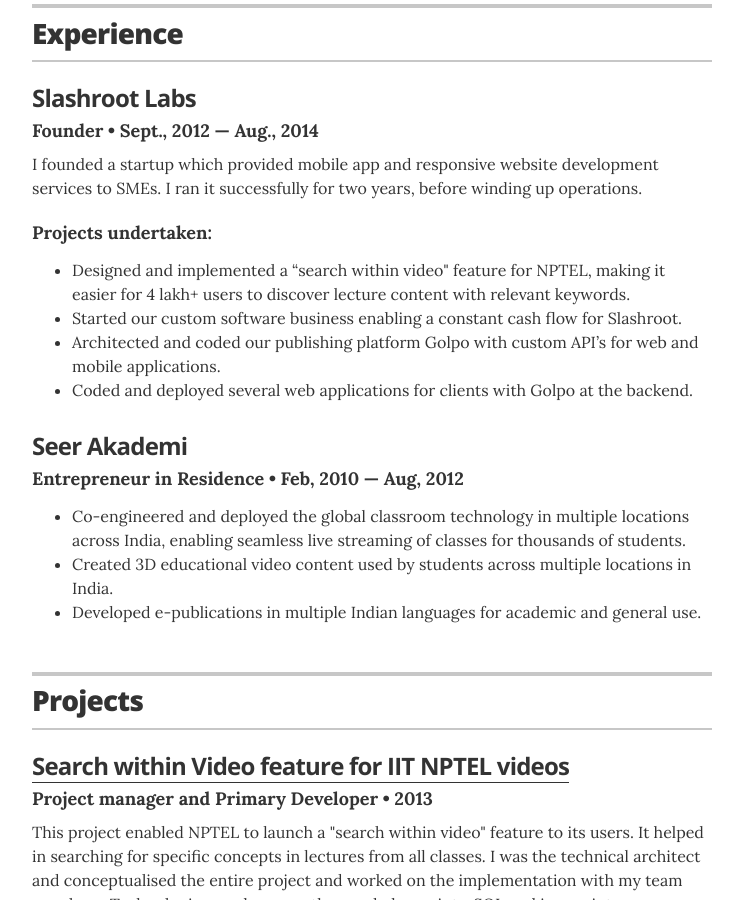
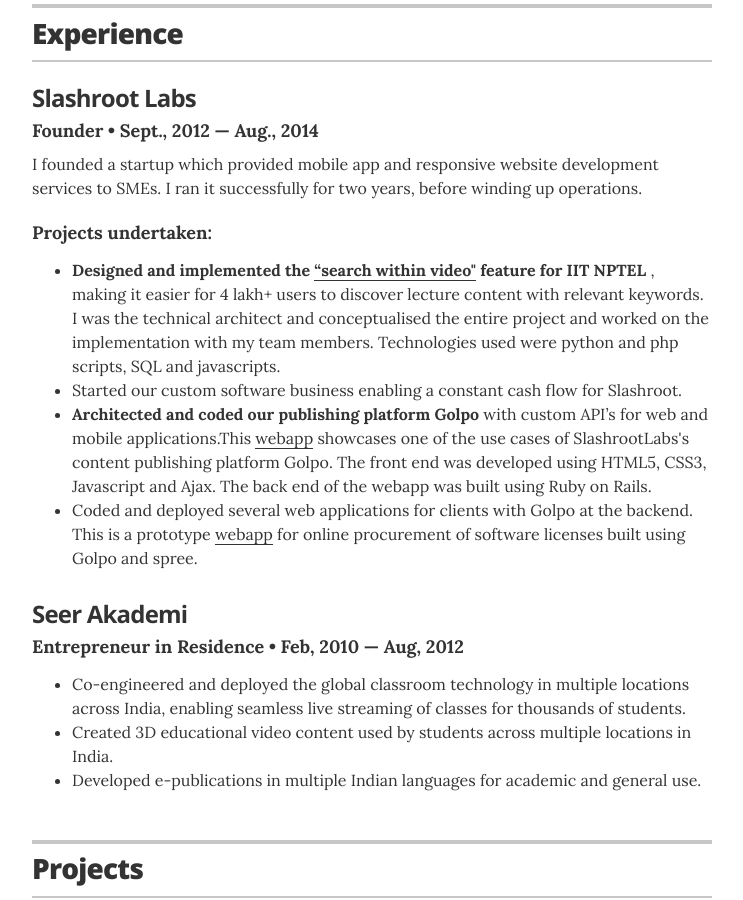
Before and after one commit to CapedCrusader/resume, a Jekyll site: the page built from index.html, in a window 1280 px wide and 900 px high, scrolled down 949 px. Shown: the whole window, without its empty margins (268-1011 px from the left). Built offline with Jekyll 4.4.1, drawn with Linux system fonts in a browser that asks for light colours; some of the changed text lies outside the part shown.

Commit message:
Updating slashroot projects

```diff
--- a/_layouts/resume.html
+++ b/_layouts/resume.html
@@ -94,10 +94,10 @@
           <br>
           <h5 class="resume-item-details" itemprop="description">Projects undertaken:</h5>
           <ul class="resume-item-list">
-            <li>Designed and implemented a “search within video" feature for NPTEL, making it easier for 4 lakh+ users to discover lecture content with relevant keywords.</li>
+            <li><b>Designed and implemented the <a href="http://nptel.ac.in/course.php">“search within video"</a> feature for IIT NPTEL </b>, making it easier for 4 lakh+ users to discover lecture content with relevant keywords.  I was the technical architect and conceptualised the entire project and worked on the implementation with my team members. Technologies used were python and php scripts, SQL and javascripts. </li>
             <li>Started our custom software business enabling a constant cash flow for Slashroot.</li>
-            <li>Architected and coded our publishing platform Golpo with custom API’s for web and mobile applications.</li>
-            <li>Coded and deployed several web applications for clients with Golpo at the backend.</li>
+            <li><b>Architected and coded our publishing platform Golpo</b> with custom API’s for web and mobile applications.This <a href="http://slashroot.herokuapp.com/posts/new">webapp</a> showcases one of the use cases of SlashrootLabs's content publishing platform Golpo. The front end was developed using HTML5, CSS3, Javascript and Ajax. The back end of the webapp was built using Ruby on Rails. </li>
+            <li>Coded and deployed several web applications for clients with Golpo at the backend. This is a prototype <a href="http://saasdemo.herokuapp.com/">webapp</a> for online procurement of software licenses built using Golpo and spree.</li>
           </ul>
           <!-- <p class="resume-item-copy">If you're going to copy paste markup, or edit it, just be sure to keep the appropriate classnames on your new elements for styling purposes.</p> -->
 
@@ -252,7 +252,8 @@
 
         <div class="resume-item">
           <h4 class="resume-item-details">Web frameworks: Ruby on Rails, Django.</h4>
-          <h4 class="resume-item-details">Languages: C, Python, Ruby</h4>
+          <h4 class="resume-item-details">Languages: C, Python, Ruby, GNU R, HTML5, CSS, Javascript</h4>
+          <h4 class="resume-item-details">Tools: Eclipse, Git</h4>
 
         </div>
         <!--
```
